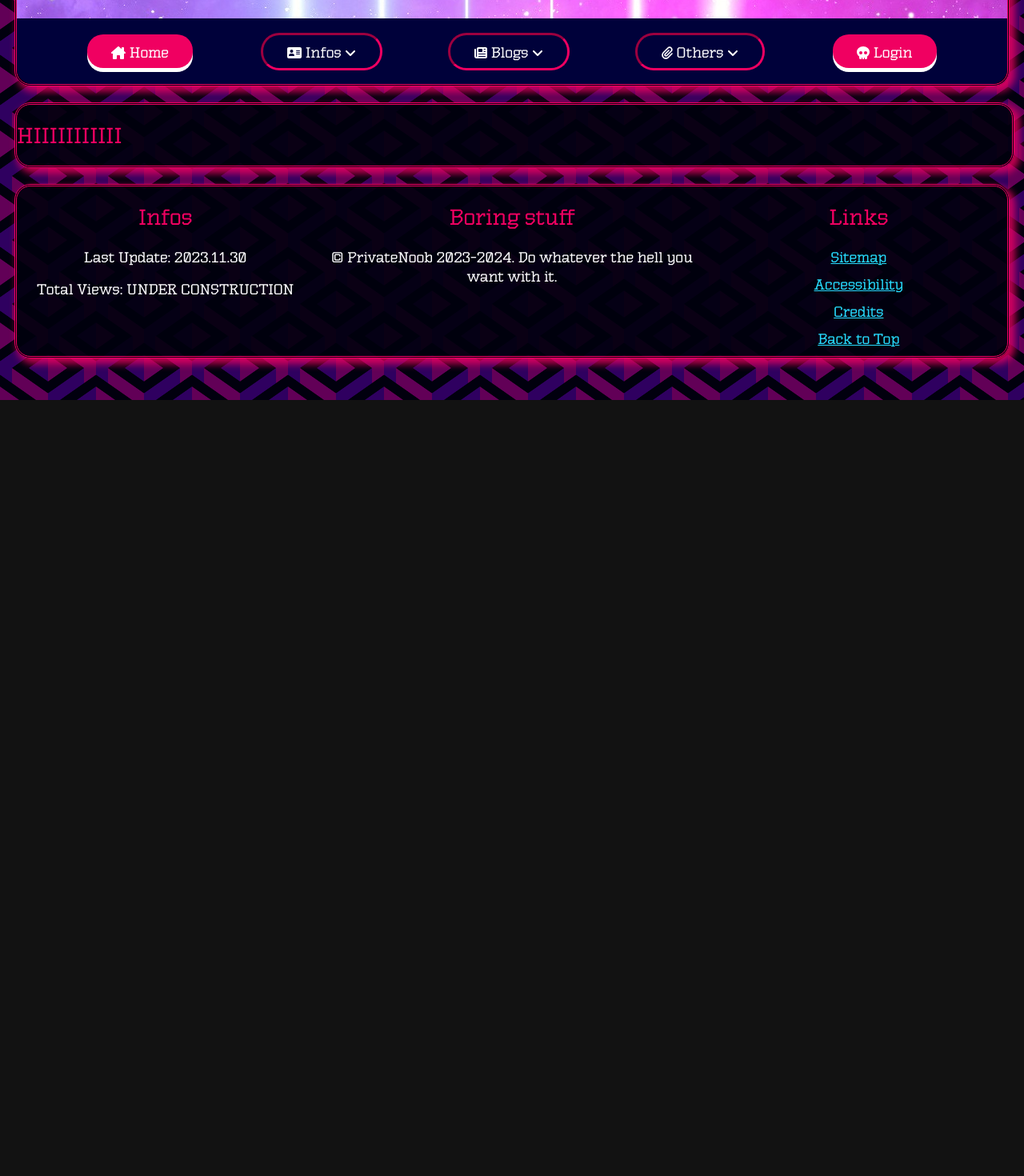
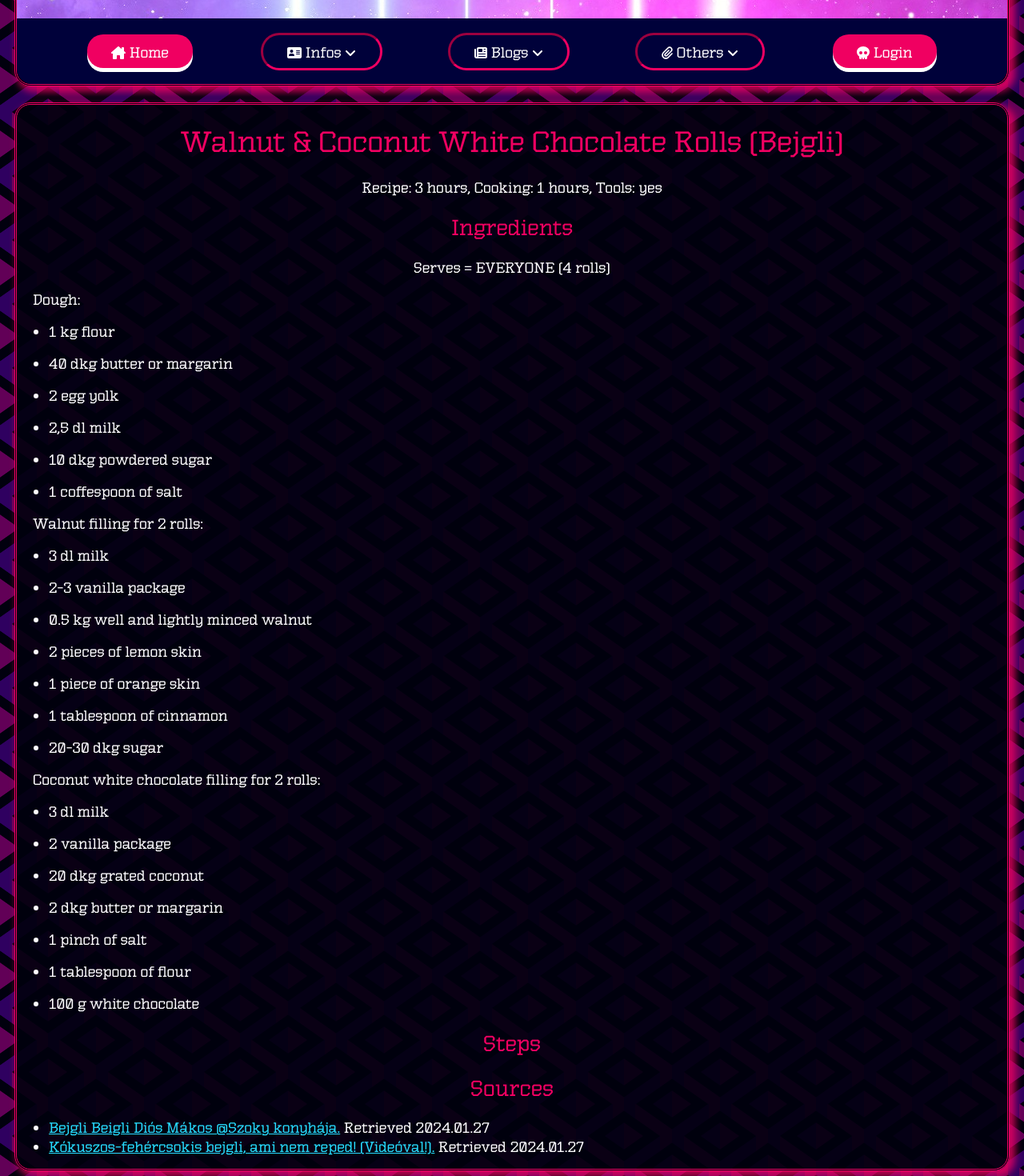
Before and after one commit to PrivateN00b/privatenoob.top, a React (Vite) app: page /Recipes/Bejgli in a window 1280 px wide. Shown: the part 300-1770 px from the top of the page at 80% size. Before the commit the page ends 800 px from the top, so only its background shows below. Built offline with nearby package versions, Linux system fonts and the light colour scheme.

Commit message:
cont: added ingredients for bejgli

```diff
--- a/src/pages/blogs/Recipes/pages/Bejgli.tsx
+++ b/src/pages/blogs/Recipes/pages/Bejgli.tsx
@@ -1,9 +1,108 @@
 import BaseContentDiv from "../../../../components/ui/BaseContentDiv";
+import CenteredH1 from "../../../../components/ui/CenteredH1";
+import CenteredH2 from "../../../../components/ui/CenteredH2";
+import Container from "../../../../components/ui/Container";
+import StyledParagraph from "../../../../components/ui/StyledParagraph";
 
 export function Bejgli() {
   return (
-    <BaseContentDiv>
-      <h2>HIIIIIIIIIII</h2>
-    </BaseContentDiv>
+    <Container>
+      <BaseContentDiv>
+        <CenteredH1>Walnut & Coconut White Chocolate Rolls (Bejgli)</CenteredH1>
+        <p style={{ textAlign: "center" }}>
+          Recipe: 3 hours, Cooking: 1 hours, Tools: yes
+        </p>
+        <CenteredH2>Ingredients</CenteredH2>
+        <p style={{ textAlign: "center" }}>Serves = EVERYONE (4 rolls)</p>
+        <StyledParagraph>Dough:</StyledParagraph>
+        <ul>
+          <li>
+            <p>1 kg flour</p>
+          </li>
+          <li>
+            <p>40 dkg butter or margarin</p>
+          </li>
+          <li>
+            <p>2 egg yolk</p>
+          </li>
+          <li>
+            <p>2,5 dl milk</p>
+          </li>
+          <li>
+            <p>10 dkg powdered sugar</p>
+          </li>
+          <li>
+            <p>1 coffespoon of salt</p>
+          </li>
+        </ul>
+        <StyledParagraph>Walnut filling for 2 rolls:</StyledParagraph>
+        <ul>
+          <li>
+            <p>3 dl milk</p>
+          </li>
+          <li>
+            <p>2-3 vanilla package</p>
+          </li>
+          <li>
+            <p>0.5 kg well and lightly minced walnut</p>
+          </li>
+          <li>
+            <p>2 pieces of lemon skin</p>
+          </li>
+          <li>
+            <p>1 piece of orange skin</p>
+          </li>
+          <li>
+            <p>1 tablespoon of cinnamon</p>
+          </li>
+          <li>
+            <p>20-30 dkg sugar</p>
+          </li>
+        </ul>
+        <StyledParagraph>
+          Coconut white chocolate filling for 2 rolls:
+        </StyledParagraph>
+        <ul>
+          <li>
+            <p>3 dl milk</p>
+          </li>
+          <li>
+            <p>2 vanilla package</p>
+          </li>
+          <li>
+            <p>20 dkg grated coconut</p>
+          </li>
+          <li>
+            <p>2 dkg butter or margarin</p>
+          </li>
+          <li>
+            <p>1 pinch of salt</p>
+          </li>
+          <li>
+            <p>1 tablespoon of flour</p>
+          </li>
+          <li>
+            <p>100 g white chocolate</p>
+          </li>
+        </ul>
+        <CenteredH2>Steps</CenteredH2>
+        <CenteredH2>Sources</CenteredH2>
+        <ul>
+          <li>
+            <a href="https://youtu.be/rTyQWQYn318?si=qoFNhAWbbub-E9Sk">
+              Bejgli Beigli Diós Mákos @Szoky konyhája.
+            </a>{" "}
+            Retrieved 2024.01.27
+          </li>
+          <li>
+            {" "}
+            <a href="https://colore.hu/egeszseg/recept/kokuszos-feher-csokis-bejgli-ami-nem-reped-videoval/">
+              Kókuszos-fehércsokis bejgli, ami nem reped! (Videóval!).
+            </a>{" "}
+            Retrieved 2024.01.27
+          </li>
+        </ul>
+      </BaseContentDiv>
+    </Container>
   );
 }
```
